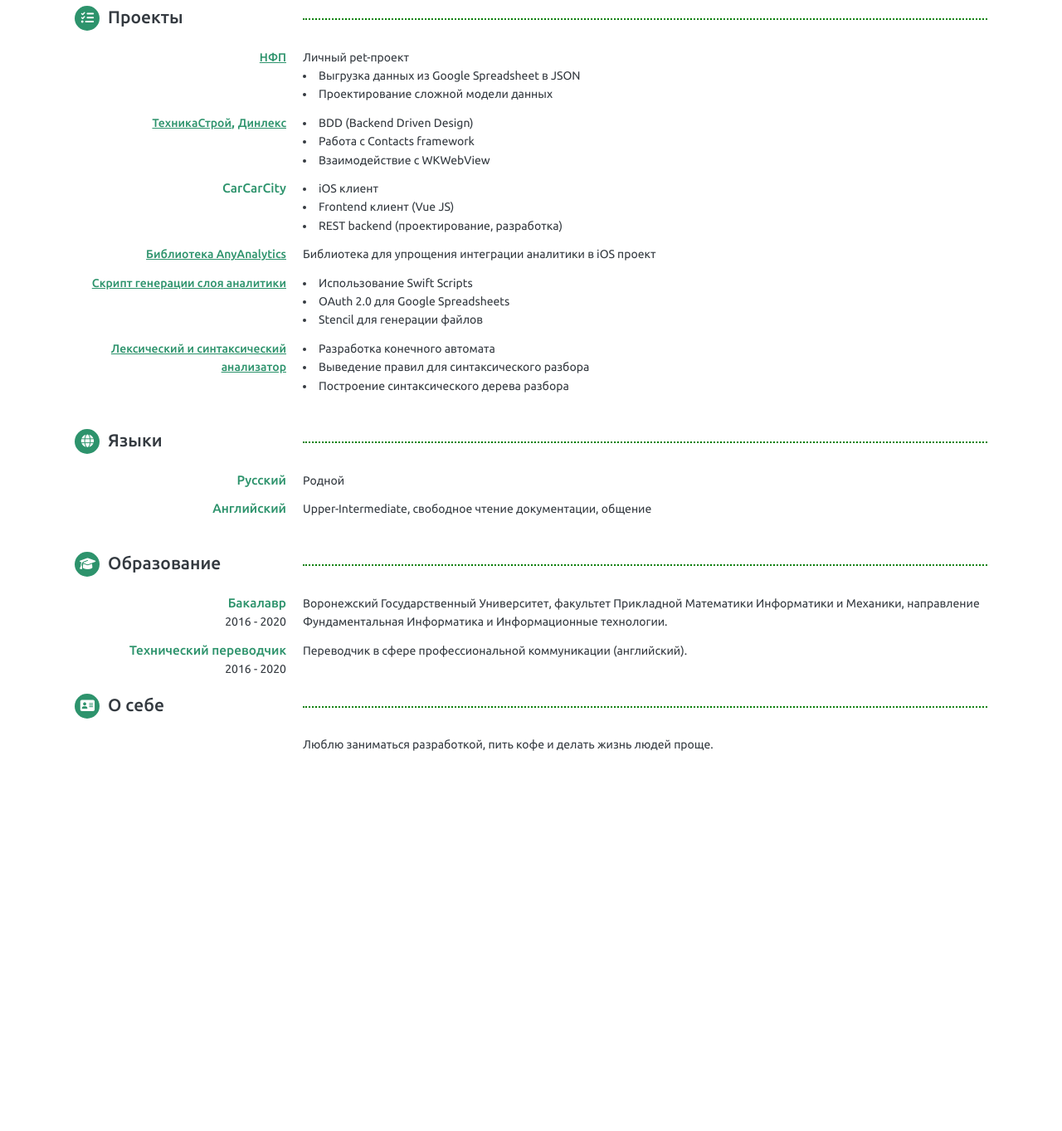
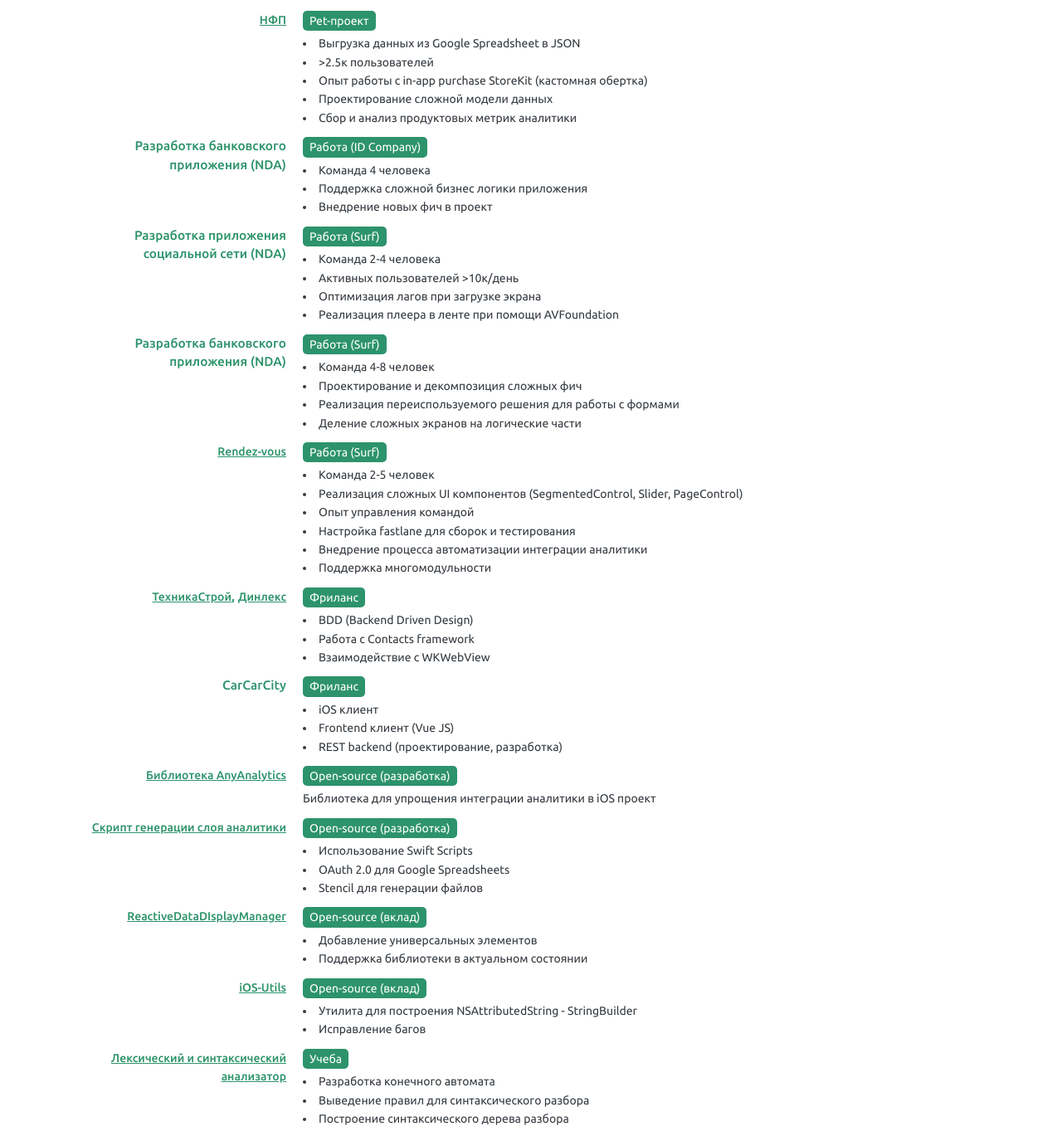
Before and after one commit to alexfilimon/alexfilimon.github.io, a plain HTML site: page index.html in a window 1280 px wide. Shown: the part 1100-2463 px from the top of the page at 83% size. Before the commit the page ends 2049 px from the top, so only its background shows below. Drawn offline with Linux system fonts and the light colour scheme.

Commit message:
update projects block

```diff
--- a/index.html
+++ b/index.html
@@ -24,6 +24,7 @@
         <div class="right">
           <div class="block"> <span class="text">Воронеж</span><i class="fas fa-globe-europe"></i></div>
           <div class="block"> <a class="text" href="mailto:as.filimonov@mail.ru">as.filimonov@mail.ru</a><i class="far fa-envelope"></i></div>
+          <div class="block"> <a class="text" href="tel:89956216115">8-995-621-61-15</a><i class="fas fa-phone"></i></div>
           <div class="block"> <a class="text" href="http://github.com/alexfilimon" target="_blank">Github</a><i class="fab fa-github"></i></div>
         </div>
       </div>
@@ -64,8 +65,8 @@
                 <div class="text">
                   <p> <b>iOS разработчик</b></p>
                   <ul>
-                    <li>Работа в мед-тех проекте </li>
-                    <li>Командная разработка банковского приложения</li>
+                    <li>Участие в процессах code-review</li>
+                    <li>Создание сложных логических компонентов для упрощения поддержки</li>
                   </ul>
                 </div>
               </div>
@@ -73,7 +74,7 @@
             <div class="subblock">
               <div class="left">
                 <div class="title"> <a href="https://surf.ru" target="_blank">Surf</a></div>
-                <div class="subtitle">декабрь 2018 - настоящее время</div>
+                <div class="subtitle">сентябрь 2018 - настоящее время</div>
               </div>
               <div class="other">
                 <div class="text">
@@ -81,14 +82,11 @@
                   <ul>
                     <li>Командная разработка и поддержка приложений (команда 2-8 человек)</li>
                     <li>Опыт управления командой</li>
-                    <li>
-                       Работа над проектом социальной сети (> 10k активных пользователей), банковским приложением, приложеним <a class="href" href="https://apps.apple.com/ru/app/rendez-vous-%D0%BC%D0%B0%D0%B3%D0%B0%D0%B7%D0%B8%D0%BD/id640073731" target="_blank">Rendez-vous</a></li>
-                    <li>Разработка сложных UI компонентов (SegmentedControl, Slider, PageControl)</li>
-                    <li>Участвие в процессах code review, ретроспективах</li>
+                    <li>Разработка сложных UI компонентов</li>
+                    <li>Участие в процессах code review, ретроспективах</li>
                     <li>Менторство начинающих разработчиков</li>
                     <li>Проектирование, декомпозиция задач на спринт разработки</li>
-                    <li>
-                       Вклад в open-source библиотеки (<a class="href" href="https://github.com/surfstudio/iOS-Utils" target="_blank">iOS-Utils</a>, <a class="href" href="https://github.com/surfstudio/ReactiveDataDisplayManager" target="_blank">RDDM</a>)</li>
+                    <li>Написание и поддержка Unit тестов</li>
                   </ul>
                 </div>
               </div>
@@ -208,10 +206,89 @@
                 <div class="title"><a href="https://apps.apple.com/ru/app/id1483833950" target="_blank">НФП</a></div>
               </div>
               <div class="other">
-                <div class="text">Личный pet-проект
+                <div class="text">
+                  <div class="tags">
+                    <div class="tag">Pet-проект</div>
+                  </div>
                   <ul>
                     <li>Выгрузка данных из Google Spreadsheet в JSON</li>
+                    <li>>2.5к пользователей</li>
+                    <li>Опыт работы с in-app purchase StoreKit (кастомная обертка)</li>
                     <li>Проектирование сложной модели данных</li>
+                    <li>Сбор и анализ продуктовых метрик аналитики</li>
+                  </ul>
+                </div>
+              </div>
+            </div>
+            <div class="subblock">
+              <div class="left">
+                <div class="title">Разработка банковского приложения (NDA)</div>
+              </div>
+              <div class="other">
+                <div class="text">
+                  <div class="tags">
+                    <div class="tag">Работа (ID Company)</div>
+                  </div>
+                  <ul>
+                    <li>Команда 4 человека</li>
+                    <li>Поддержка сложной бизнес логики приложения</li>
+                    <li>Внедрение новых фич в проект</li>
+                  </ul>
+                </div>
+              </div>
+            </div>
+            <div class="subblock">
+              <div class="left">
+                <div class="title">Разработка приложения социальной сети (NDA)</div>
+              </div>
+              <div class="other">
+                <div class="text">
+                  <div class="tags">
+                    <div class="tag">Работа (Surf)</div>
+                  </div>
+                  <ul>
+                    <li>Команда 2-4 человека</li>
+                    <li>Активных пользователей >10к/день</li>
+                    <li>Оптимизация лагов при загрузке экрана</li>
+                    <li>Реализация плеера в ленте при помощи AVFoundation</li>
+                  </ul>
+                </div>
+              </div>
+            </div>
+            <div class="subblock">
+              <div class="left">
+                <div class="title">Разработка банковского приложения (NDA)</div>
+              </div>
+              <div class="other">
+                <div class="text">
+                  <div class="tags">
+                    <div class="tag">Работа (Surf)</div>
+                  </div>
+                  <ul>
+                    <li>Команда 4-8 человек</li>
+                    <li>Проектирование и декомпозиция сложных фич</li>
+                    <li>Реализация переиспользуемого решения для работы с формами</li>
+                    <li>Деление сложных экранов на логические части</li>
+                  </ul>
+                </div>
+              </div>
+            </div>
+            <div class="subblock">
+              <div class="left">
+                <div class="title"> <a class="href" href="https://apps.apple.com/ru/app/rendez-vous-%D0%BC%D0%B0%D0%B3%D0%B0%D0%B7%D0%B8%D0%BD/id640073731" target="_blank">Rendez-vous</a></div>
+              </div>
+              <div class="other">
+                <div class="text">
+                  <div class="tags">
+                    <div class="tag">Работа (Surf)</div>
+                  </div>
+                  <ul>
+                    <li>Команда 2-5 человек</li>
+                    <li>Реализация сложных UI компонентов (SegmentedControl, Slider, PageControl)</li>
+                    <li>Опыт управления командой</li>
+                    <li>Настройка fastlane для сборок и тестирования</li>
+                    <li>Внедрение процесса автоматизации интеграции аналитики</li>
+                    <li>Поддержка многомодульности</li>
                   </ul>
                 </div>
               </div>
@@ -222,6 +299,9 @@
               </div>
               <div class="other">
                 <div class="text">
+                  <div class="tags">
+                    <div class="tag">Фриланс</div>
+                  </div>
                   <ul>
                     <li>BDD (Backend Driven Design)</li>
                     <li>Работа с Contacts framework</li>
@@ -236,6 +316,9 @@
               </div>
               <div class="other">
                 <div class="text">
+                  <div class="tags">
+                    <div class="tag">Фриланс</div>
+                  </div>
                   <ul>
                     <li>iOS клиент</li>
                     <li>Frontend клиент (Vue JS)</li>
@@ -249,7 +332,11 @@
                 <div class="title"> <a href="https://github.com/alexfilimon/swift-analytics" target="_blank">Библиотека AnyAnalytics</a></div>
               </div>
               <div class="other">
-                <div class="text">Библиотека для упрощения интеграции аналитики в iOS проект</div>
+                <div class="text">
+                  <div class="tags">
+                    <div class="tag">Open-source (разработка)</div>
+                  </div>Библиотека для упрощения интеграции аналитики в iOS проект
+                </div>
               </div>
             </div>
             <div class="subblock">
@@ -258,6 +345,9 @@
               </div>
               <div class="other">
                 <div class="text">
+                  <div class="tags">
+                    <div class="tag">Open-source (разработка)</div>
+                  </div>
                   <ul>
                     <li>Использование Swift Scripts</li>
                     <li>OAuth 2.0 для Google Spreadsheets</li>
@@ -268,10 +358,45 @@
             </div>
             <div class="subblock">
               <div class="left">
+                <div class="title"> <a href="https://github.com/surfstudio/ReactiveDataDisplayManager" target="_blank">ReactiveDataDIsplayManager</a></div>
+              </div>
+              <div class="other">
+                <div class="text">
+                  <div class="tags">
+                    <div class="tag">Open-source (вклад)</div>
+                  </div>
+                  <ul>
+                    <li>Добавление универсальных элементов</li>
+                    <li>Поддержка библиотеки в актуальном состоянии</li>
+                  </ul>
+                </div>
+              </div>
+            </div>
+            <div class="subblock">
+              <div class="left">
+                <div class="title"> <a href="https://github.com/surfstudio/iOS-Utils" target="_blank">iOS-Utils</a></div>
+              </div>
+              <div class="other">
+                <div class="text">
+                  <div class="tags">
+                    <div class="tag">Open-source (вклад)</div>
+                  </div>
+                  <ul>
+                    <li>Утилита для построения NSAttributedString - StringBuilder</li>
+                    <li>Исправление багов</li>
+                  </ul>
+                </div>
+              </div>
+            </div>
+            <div class="subblock">
+              <div class="left">
                 <div class="title"> <a href="https://github.com/alexfilimon/lexer_parser" target="_blank">Лексический и синтаксический анализатор</a></div>
               </div>
               <div class="other">
                 <div class="text">
+                  <div class="tags">
+                    <div class="tag">Учеба</div>
+                  </div>
                   <ul>
                     <li>Разработка конечного автомата</li>
                     <li>Выведение правил для синтаксического разбора </li>
```
Also changed, not shown: 2 other files.
